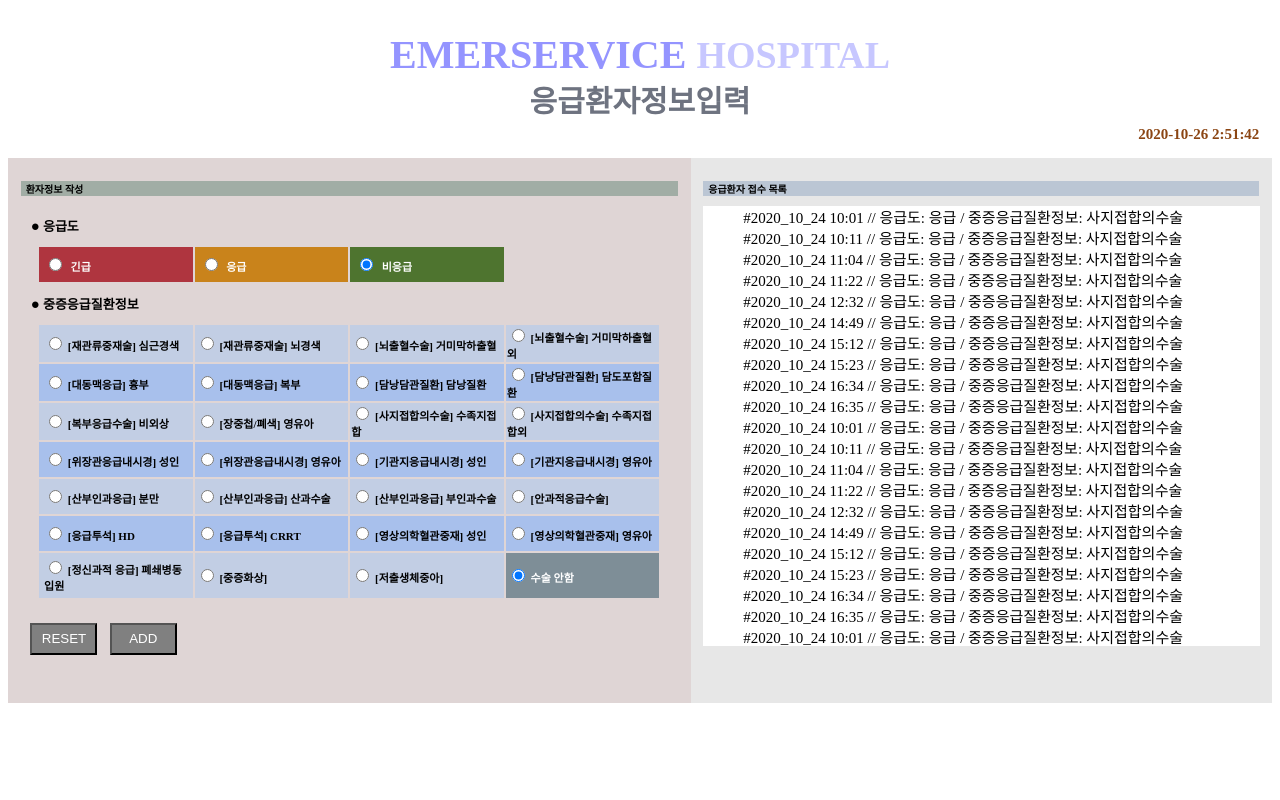
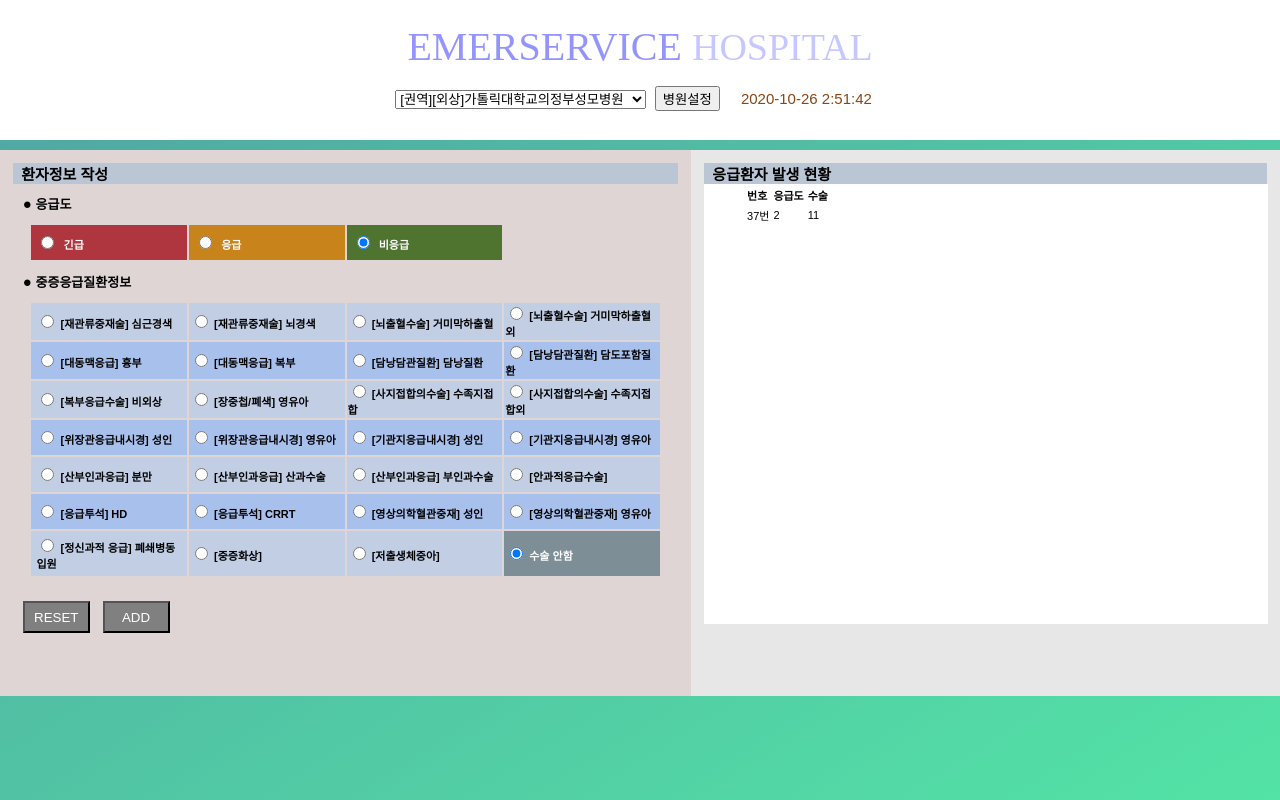
Before and after one commit to team-119/web, a Django app: page /hos_input/ in a window 1280 px wide. Run offline with Django 3.2, Linux system fonts and the light colour scheme; data comes from the database, SQL or seed files in the repository; some libraries are stand-ins or nearby versions.

```diff
--- a/emerapp/admin.py
+++ b/emerapp/admin.py
@@ -2,6 +2,6 @@ from django.contrib import admin
 from emerapp.models import Patient
 
 class PatientAdmin(admin.ModelAdmin):
-    list_display = ['emer', 'oper', 'by']
+    list_display = ['emer', 'oper', 'hos', 'time', 'ETE_S', 'ETE_C', 'ETE_B', 'ETE_U', 'ETA_S', 'ETA_C', 'ETA_B', 'ETA_U']
 
 admin.site.register(Patient, PatientAdmin)
--- a/emerapp/forms.py
+++ b/emerapp/forms.py
@@ -4,4 +4,4 @@ from emerapp.models import Patient
 class PatientForm(forms.ModelForm):
     class Meta:
         model = Patient
-        fields = ('emer', 'oper', 'by', 'ETE_S', 'ETE_C', 'ETE_B', 'ETE_U', 'ETA_S', 'ETA_C', 'ETA_B', 'ETA_U',)
+        fields = ('emer', 'oper', 'hos', 'time', 'ETE_S', 'ETE_C', 'ETE_B', 'ETE_U', 'ETA_S', 'ETA_C', 'ETA_B', 'ETA_U',)
--- a/emerapp/models.py
+++ b/emerapp/models.py
@@ -3,8 +3,8 @@ from django.db import models
 class Patient(models.Model):
     emer = models.IntegerField(default=1) #1:비응, 3:응
     oper = models.IntegerField(default=0) #0이면 수술 노필요
-    hos = models.CharField(max_length=1, null=True)
-    by = models.IntegerField(default=0) #0이면 구급대원, 1이면 병
+    hos = models.CharField(default="-", max_length=1) #0:성모, 1:의료원, 2:백, 3:추, 4:user_input
+    time = models.CharField(default="0", max_length=45) #현재시간
 
     ETE_S = models.CharField(default="0", max_length=5, blank=True)
     ETE_C = models.CharField(default="0", max_length=5, blank=True)
--- a/emerapp/templates/emerapp/hos_input.html
+++ b/emerapp/templates/emerapp/hos_input.html
@@ -2,10 +2,15 @@
 <html lang="ko" xmlns="http://www.w3.org/1999/xhtml">
     <head>
         <meta charset="utf-8" />
-        <meta name="viewport" content="width=device-width, initial-scale=1.0">
         <title>HOSPITAL input</title>
+        <link href="https://fonts.googleapis.com/css?family=Source+Sans+Pro:200,300">
+
         <style>
-            html { font-size: 10px; margin: 0;
+            html {
+                font-family: 'Source Sans Pro', sans-serif;
+                font-weight: 300;
+                font-size: 10px;
+                margin: 0;
             }
             header {
                 background-color: white;
@@ -51,8 +56,27 @@
             }
             header,nav,footer{text-align: center;}
 
-            #clock { text-align: right; margin: 1%; font-weight: bold; font-size: 1.5rem; color:saddlebrown;}
-            h1 { font-size: 40px; }
+            .wrapper {
+                background: #50a3a2;
+                background: linear-gradient(to bottom right, #50a3a2 0%, #53e3a6 100%);
+                position: absolute;
+                top: 0;
+                left: 0;
+                width: 100%;
+                height: 100%;
+
+                overflow: hidden;
+            }
+
+            #clock {
+                text-align: right;
+                margin: 1%;
+                font-family: 'Source Sans Pro', sans-serif;
+                font-weight: 300;
+                font-size: 1.5rem;
+                color:saddlebrown;
+                }
+            h1 { font-size: 40px; font-family: 'Source Sans Pro'; font-weight: 300;}
             h2 { font-size: 30px; }
             td { font-size: 1.1rem; font-weight: bolder;}
             .tableboxTitle { margin-top: 0%; margin-bottom: 0%; padding: 1rem; font-size: 1.3rem;}
@@ -73,7 +97,14 @@
             }
         </style>
 
+        <script   src="https://code.jquery.com/jquery-3.2.1.min.js"></script>
         <script>
+            var s = {name: "[권역][외상]가톨릭대학교의정부성모병원", lat: 37.758568, lon: 127.077705};
+            var u = {name: "[기관]경기도의료원의정부병원", lat: 37.741181, lon: 127.042525};
+            var b = {name: "[기관]의료법인영동의료재단의정부백병원", lat: 37.745791, lon: 127.061916};
+            var c = {name: "[기관]추병원", lat: 37.750760, lon: 127.046260};
+            const hospital = [s, u, b, c];
+
             function printTime() // 페이지에 시간 출력
             {
                 var clock = document.getElementById("clock");
@@ -94,15 +125,21 @@
 
                 $("#btn_select")
                     .click(
-                        function() {
+                        function(e) {
+                            e.preventDefault();
+                            var selectHospital = $("#selectHospital").val();
+                            $("#HOS").val(selectHospital);
 
-                            /*
+                            var now = new Date(); // 현재시간 정보로딩
+                            var nowHour = now.getHours(); //현재시
+                            var nowMinute = now.getMinutes(); //현재분
+                            var ETA = nowHour + ":" + nowMinute;
+                            $("#TIME").val(now);
 
-                                $( "<ul>" )
-                                .append( "asdfasdfasdf" 시간 + 추가한 환자정보 내용 ) //@ 환자정보 입력 로그 창 제작 / 선택정보 따라 로그 추가.
-                                .appendTo( "#log" );
-
-                            */
+                            $("#ETE"+selectHospital).val("0");
+                            $("#ETA"+selectHospital).val(ETA);
+                            $("#emerForm").submit();
+                            // db 데이터 가져오는 함수 추가
 
                         }); // .click [E]
 
@@ -114,16 +151,27 @@
     </head>
     <body onload="Main()">
 
+        <div class="wrapper">
             <header>
                 <h1 style="text-align: center; color: #9494ff;">EMERSERVICE <span style="color: #c7c7ff; font-size: 3.8rem;">HOSPITAL</span></h1>
-            <h2 style="text-align: center; color: #6e7380;">응급환자정보입력<div id="clock"></div></h2>
+                <h2 style="text-align: center; color: #6e7380;">
+                <span class="ft_area">
+                    <select id="selectHospital">
+                        <option value="0" selected="selected">[권역][외상]가톨릭대학교의정부성모병원</option>
+                        <option value="1">[기관]경기도의료원의정부병원</option>
+                        <option value="2">[기관]의료법인영동의료재단의정부백병원</option>
+                        <option value="3">[기관]추병원</option>
+                    </select>
+                    <button id="btn_select">병원설정</button>
+                </span>
+                <span id="clock"></span></h2>
             </header>
 
             <section>
-            <div style="background-color: rgb(161 173 165)">
-                <p style="font-size: 1rem; font-weight: bold;">&nbsp;&nbsp;환자정보 작성</p>
+                <div style="background-color:rgb(187, 198, 212)">
+                    <p style="font-size: 1.5rem; font-weight: bold; margin: 0;">&nbsp;&nbsp;환자정보 작성</p>
                 </div>
-            <form method="POST">
+                <form method="POST" id="emerForm">
                     {% csrf_token %}
                 <!--전체 체크리스트 [S]-->
                     <!-- 응급도정보 [S]-->
@@ -155,13 +203,13 @@
                                     </td>
 
                                     <td style="background-color: rgb(201, 131, 27); color: white; padding: 0.5rem;">
-                                    <input type="radio" id="label_emer2" name="emer" class="width_90 svdss_cd" value="2">
+                                        <input type="radio" id="label_emer2" name="emer" value="2">
                                         <label for="label_emer2">&nbsp;응급</label>
                                     </td>
 
 
                                     <td style="background-color: rgb(78, 116, 47); color: white; padding: 0.5rem;">
-                                    <input type="radio" id="label_emer3" name="emer" class="width_90 svdss_cd" value="3" checked>
+                                        <input type="radio" id="label_emer3" name="emer" value="3" checked="checked">
                                         <label for="label_emer3">&nbsp;비응급</label>
                                     </td>
 
@@ -434,44 +482,33 @@
 
             <aside style="font-size: 1.5rem;">
                 <div style="background-color: rgb(187, 198, 212);">
-                <p style="font-size: 1rem; font-weight: bold;">&nbsp;&nbsp;응급환자 접수 목록</p>
+                    <p style="font-size: 1.5rem; font-weight: bold; margin: 0;">&nbsp;&nbsp;응급환자 발생 현황</p>
                 </div>
                 <ul id="log">
-                <li>#2020_10_24 10:01 // 응급도: 응급 / 중증응급질환정보: 사지접합의수술</li>
-                <li>#2020_10_24 10:11 // 응급도: 응급 / 중증응급질환정보: 사지접합의수술</li>
-                <li>#2020_10_24 11:04 // 응급도: 응급 / 중증응급질환정보: 사지접합의수술</li>
-                <li>#2020_10_24 11:22 // 응급도: 응급 / 중증응급질환정보: 사지접합의수술</li>
-                <li>#2020_10_24 12:32 // 응급도: 응급 / 중증응급질환정보: 사지접합의수술</li>
-                <li>#2020_10_24 14:49 // 응급도: 응급 / 중증응급질환정보: 사지접합의수술</li>
-                <li>#2020_10_24 15:12 // 응급도: 응급 / 중증응급질환정보: 사지접합의수술</li>
-                <li>#2020_10_24 15:23 // 응급도: 응급 / 중증응급질환정보: 사지접합의수술</li>
-                <li>#2020_10_24 16:34 // 응급도: 응급 / 중증응급질환정보: 사지접합의수술</li>
-                <li>#2020_10_24 16:35 // 응급도: 응급 / 중증응급질환정보: 사지접합의수술</li>
-                <li>#2020_10_24 10:01 // 응급도: 응급 / 중증응급질환정보: 사지접합의수술</li>
-                <li>#2020_10_24 10:11 // 응급도: 응급 / 중증응급질환정보: 사지접합의수술</li>
-                <li>#2020_10_24 11:04 // 응급도: 응급 / 중증응급질환정보: 사지접합의수술</li>
-                <li>#2020_10_24 11:22 // 응급도: 응급 / 중증응급질환정보: 사지접합의수술</li>
-                <li>#2020_10_24 12:32 // 응급도: 응급 / 중증응급질환정보: 사지접합의수술</li>
-                <li>#2020_10_24 14:49 // 응급도: 응급 / 중증응급질환정보: 사지접합의수술</li>
-                <li>#2020_10_24 15:12 // 응급도: 응급 / 중증응급질환정보: 사지접합의수술</li>
-                <li>#2020_10_24 15:23 // 응급도: 응급 / 중증응급질환정보: 사지접합의수술</li>
-                <li>#2020_10_24 16:34 // 응급도: 응급 / 중증응급질환정보: 사지접합의수술</li>
-                <li>#2020_10_24 16:35 // 응급도: 응급 / 중증응급질환정보: 사지접합의수술</li>
-                <li>#2020_10_24 10:01 // 응급도: 응급 / 중증응급질환정보: 사지접합의수술</li>
-                <li>#2020_10_24 10:11 // 응급도: 응급 / 중증응급질환정보: 사지접합의수술</li>
-                <li>#2020_10_24 11:04 // 응급도: 응급 / 중증응급질환정보: 사지접합의수술</li>
-                <li>#2020_10_24 11:22 // 응급도: 응급 / 중증응급질환정보: 사지접합의수술</li>
-                <li>#2020_10_24 12:32 // 응급도: 응급 / 중증응급질환정보: 사지접합의수술</li>
-                <li>#2020_10_24 14:49 // 응급도: 응급 / 중증응급질환정보: 사지접합의수술</li>
-                <li>#2020_10_24 15:12 // 응급도: 응급 / 중증응급질환정보: 사지접합의수술</li>
-                <li>#2020_10_24 15:23 // 응급도: 응급 / 중증응급질환정보: 사지접합의수술</li>
-                <li>#2020_10_24 16:34 // 응급도: 응급 / 중증응급질환정보: 사지접합의수술</li>
-                <li>#2020_10_24 16:35 // 응급도: 응급 / 중증응급질환정보: 사지접합의수술</li>
 
-
+                    <div class="container">
+                        <table>
+                            <thead>
+                            <tr>
+                                <td><B>번호</B></td>
+                                <td><B>응급도</B></td>
+                                <td><B>수술</B></td>
+                            </tr>
+                            </thead>
+                            <tbody>
+                            {% for patient in patients %}
+                            <tr>
+                                <td>{{patient.id}}번</td>
+                                <td>{{patient.emer}}</td>
+                                <td>{{patient.oper}}</td>
+                            </tr>
+                            {% endfor %}
+                            <tbody>
+                        </table>
 
                 </ul>
             </aside>
+        </div>
 
 
     </body>
--- a/emerapp/urls.py
+++ b/emerapp/urls.py
@@ -3,9 +3,8 @@ from emerapp import views
 
 app_name = 'emerapp'
 urlpatterns = [
-        path('', views.user_input, name='user_input'),
-        #path('api/', views.api, name='api'),
+        path('', views.home, name='home'),
+        path('user_input/', views.user_input, name='user_input'),
+        path('hos_input/', views.hos_input, name='hos_input'),
         path('user_output/<int:patient_id>/', views.user_output, name='user_output'),
-        path('hos_input/', views.hos_input, name='hos_input'),
-        #path('mc/', views.mc, name='mc'),
 ]
--- a/emerapp/views.py
+++ b/emerapp/views.py
@@ -9,29 +9,35 @@ from bs4 import BeautifulSoup as bs
 import threading
 from datetime import datetime
 
+def home(request):
+    return render(request, 'emerapp/home.html')
+
 def user_input(request):
     if request.method == 'POST':
         form = PatientForm(request.POST)
-        if form.is_valid():
-            patient_id = form.save()
+        if form.is_valid(): #유효성 검사
+            patient_id = form.save() #여기에 저장
             return redirect('/user_output/{}'.format(patient_id))
         else:
-            return HttpResponse("failed")
+            print(form.errors)
+            return HttpResponse("failed") #유효성 검사 실패
     else:
-        form = PatientForm()
-    return render(request, 'emerapp/user_input.html', {'form': form})
+        form = PatientForm() #post 요청 안 들어옴
+    return render(request, 'emerapp/user_input.html', {'form': form}) #유저인풋.html 소환
 
 def hos_input(request):
+    patients = Patient.objects.all()
     if request.method == 'POST':
         form = PatientForm(request.POST)
         if form.is_valid():
             form.save()
-            return HttpResponse("successfully saved")
+            #return HttpResponse("successfully saved")
         else:
+            print(form.errors)
             return HttpResponse("failed")
     else:
         form = PatientForm()
-    return render(request, 'emerapp/hos_input.html', {'form': form})
+    return render(request, 'emerapp/hos_input.html', {'form': form, 'patients': patients})
 
 def user_output(request, patient_id):
     url = "http://portal.nemc.or.kr/medi_info/dashboards/dash_total_emer_org_popup_for_egen.do?&juso=&lon=&lat=&con=on&emogloca=21&emogdstr=2138&asort=A&asort=C&asort=D&rltmCd=O001&rltmCd=O002&rltmCd=O003&rltmCd=O004&rltmCd=O048&rltmCd=O049&rltmCd=O046&rltmCd=O047&rltmCd=O005&rltmCd=O019&rltmCd=O010&rltmCd=O020&rltmCd=O017&rltmCd=O006&rltmCd=O007&rltmCd=O009&rltmCd=O015&rltmCd=O011&rltmCd=O012&rltmCd=O016&rltmCd=O008&rltmCd=O014&rltmCd=O013&rltmCd=O018&rltmCd=O038&rltmCd=O025&rltmCd=O021&rltmCd=O024&rltmCd=O022&rltmCd=O023&rltmCd=O026&rltmCd=O036&rltmCd=O030&rltmCd=O031&rltmCd=O032&rltmCd=O033&rltmCd=O034&rltmCd=O035&rltmCd=O037&rltmCd=O027&rltmCd=O028&rltmCd=O029&svdssCd=Y0010&svdssCd=Y0020&svdssCd=Y0031&svdssCd=Y0032&svdssCd=Y0041&svdssCd=Y0042&svdssCd=Y0051&svdssCd=Y0052&svdssCd=Y0060&svdssCd=Y0070&svdssCd=Y0131&svdssCd=Y0132&svdssCd=Y0081&svdssCd=Y0082&svdssCd=Y0091&svdssCd=Y0092&svdssCd=Y0111&svdssCd=Y0112&svdssCd=Y0113&svdssCd=Y0160&svdssCd=Y0141&svdssCd=Y0142&svdssCd=Y0171&svdssCd=Y0172&svdssCd=Y0150&svdssCd=Y0120&svdssCd=Y0100&afterSearch=map&theme=BLACK&refreshTime=60&spreadAllMsg=allClose"
@@ -53,6 +59,7 @@ def user_output(request, patient_id):
     sungmo_sur = [-1] #병원별 수술 가능여부(1번째 칸부터 수술1)
     chu_sur = [-1]
     t0 = [] #도착 시간 리스트
+    tbed_sung =[]
 
     #정렬 함수 정의
     def qsort(a):
```
Also changed, not shown: other parts of emerapp/templates/emerapp/hos_input.html (+11 -11 lines), emerapp/templates/emerapp/home.html (added, +115 -0 lines), emerapp/templates/emerapp/user_input.html (+68 -22 lines), db.sqlite3, emerapp/migrations/0007_auto_20201025_1719.py (added), emerapp/migrations/0008_auto_20201026_1000.py (added), emerapp/migrations/0009_auto_20201026_1016.py (added), emerapp/migrations/0010_patient_time.py (added), emerapp/migrations/0011_auto_20201026_1042.py (added), 1 other file. Lines whose indentation alone changed are shown as unchanged.
